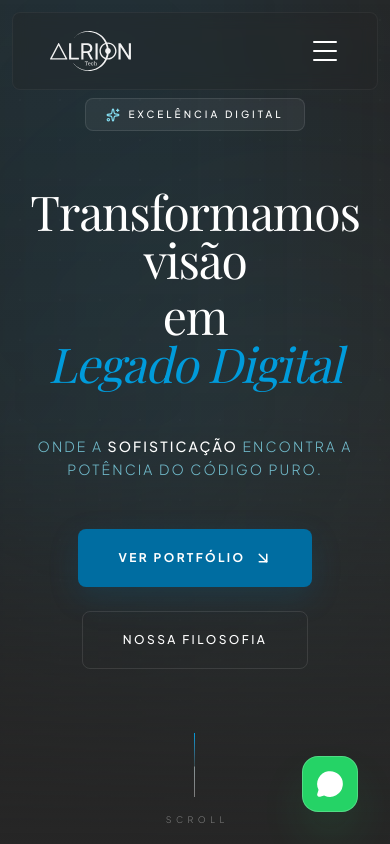
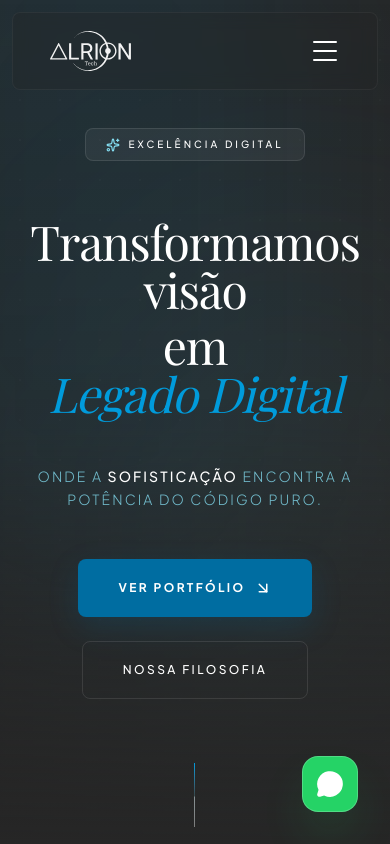
Before and after one commit to lucasamaraloliveira/alriontech, a React (Vite) app: page / in a window 390 px wide. Shown: the top 844 px of the page. Built offline with nearby package versions, Linux system fonts and the light colour scheme; a web font is replaced by a local one.

Commit message:
fix: ajustado espaçamento entre navbar e hero no mobile
fix: ajustado espaçamento entre navbar e hero no mobile

```diff
--- a/components/Hero.tsx
+++ b/components/Hero.tsx
@@ -12,7 +12,7 @@ const Hero: React.FC = () => {
   };
 
   return (
-    <section id="home" className="relative min-h-[100svh] w-full flex items-center justify-center overflow-hidden bg-[#262626] pt-16 md:pt-24">
+    <section id="home" className="relative min-h-[100svh] w-full flex items-center justify-center overflow-hidden bg-[#262626] pt-28 md:pt-32">
       {/* Background Otimizado - Apenas o essencial para o visual luxury */}
       <div className="absolute inset-0 z-0 pointer-events-none overflow-hidden">
         <div className="absolute top-[-25%] left-[-25%] w-[100%] h-[100%] bg-[#009BDB]/10 rounded-full blur-[120px] will-change-transform transform-gpu"
```
